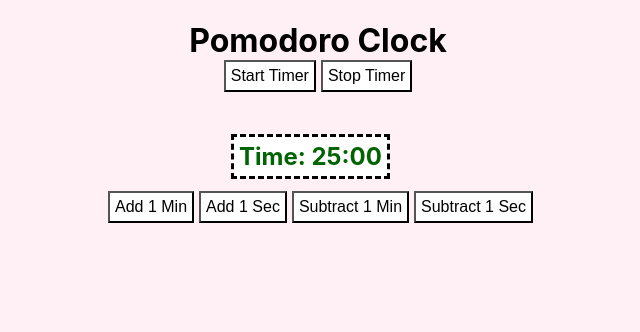
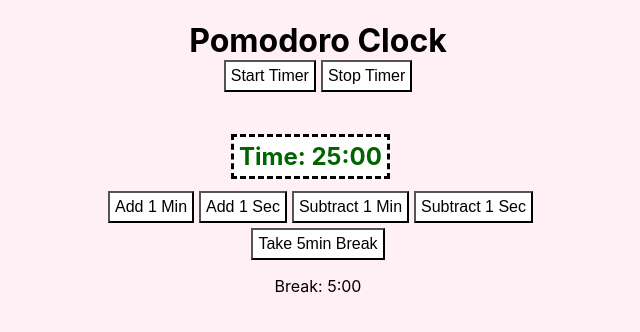
Before and after one commit to vfischer9/PomodoroClock, a React (Create React App) app: page / in a window 1280 px wide. Shown: the top 332 px of the page, without its empty margins (332-972 px from the left). Built offline with nearby package versions, Linux system fonts and the light colour scheme.

Commit message:
added 5 min break feature

```diff
--- a/src/displayTime.js
+++ b/src/displayTime.js
@@ -10,11 +10,14 @@ class DisplayTime extends React.Component{
         this.stopTime = this.stopTime.bind(this);
         this.handleClick3 = this.handleClick3.bind(this);
         this.handleClick4 = this.handleClick4.bind(this);
+        this.startBreak = this.startBreak.bind(this);
       }
 
     state = {
         minutes: 25,
-        seconds: 0
+        seconds: 0,
+        breakMin: 5,
+        breakSec: 0
       }
 
     startTime() {
@@ -40,9 +43,42 @@ class DisplayTime extends React.Component{
         }, 1000)
     }
 
+    startBreak(){
+        this.stopTime()
+        this.myInterval = setInterval(() => {
+            this.setState(prevState => {
+                if(prevState.breakSec !== 0){
+                    return {
+                        breakSec: prevState.breakSec - 1
+                    }
+                } else if (prevState.breakSec === 0 && prevState.breakMin === 0){
+                    this.stopBreak();
+                    this.startTime()
+                    return {
+                        breakMin: 5,
+                        breakSec: 0
+                    }
+                }
+                else{
+                    return {
+                        breakMin: prevState.breakMin - 1,
+                        breakSec: 59
+                    }
+                }
+            })
+        }, 1000)
+    }
+
+    stopBreak() {
+        clearInterval(this.myInterval)
+    }
+
+
+
     stopTime() {
         clearInterval(this.myInterval)
     }
+
 
     handleClick1() {
         this.setState(state => {
@@ -103,7 +139,7 @@ class DisplayTime extends React.Component{
       }
 
     render(){
-        const { minutes, seconds } = this.state
+        const { minutes, seconds, breakMin, breakSec, break10Min } = this.state
         return (
             <div>
                 <h1>Pomodoro Clock</h1>
@@ -118,6 +154,10 @@ class DisplayTime extends React.Component{
                     <button onClick={this.handleClick3}>Subtract 1 Min</button>
                     <button onClick={this.handleClick4}>Subtract 1 Sec</button>
                 </div>
+
+                <button onClick={this.startBreak}>Take 5min Break</button>
+                <p>Break: {breakMin}:{breakSec < 10 ? `0${ breakSec }` : breakSec }</p>
+
             </div>
             )
     }
```
Also changed, not shown: 1 other file (tests, documents, lock files or other folders).
